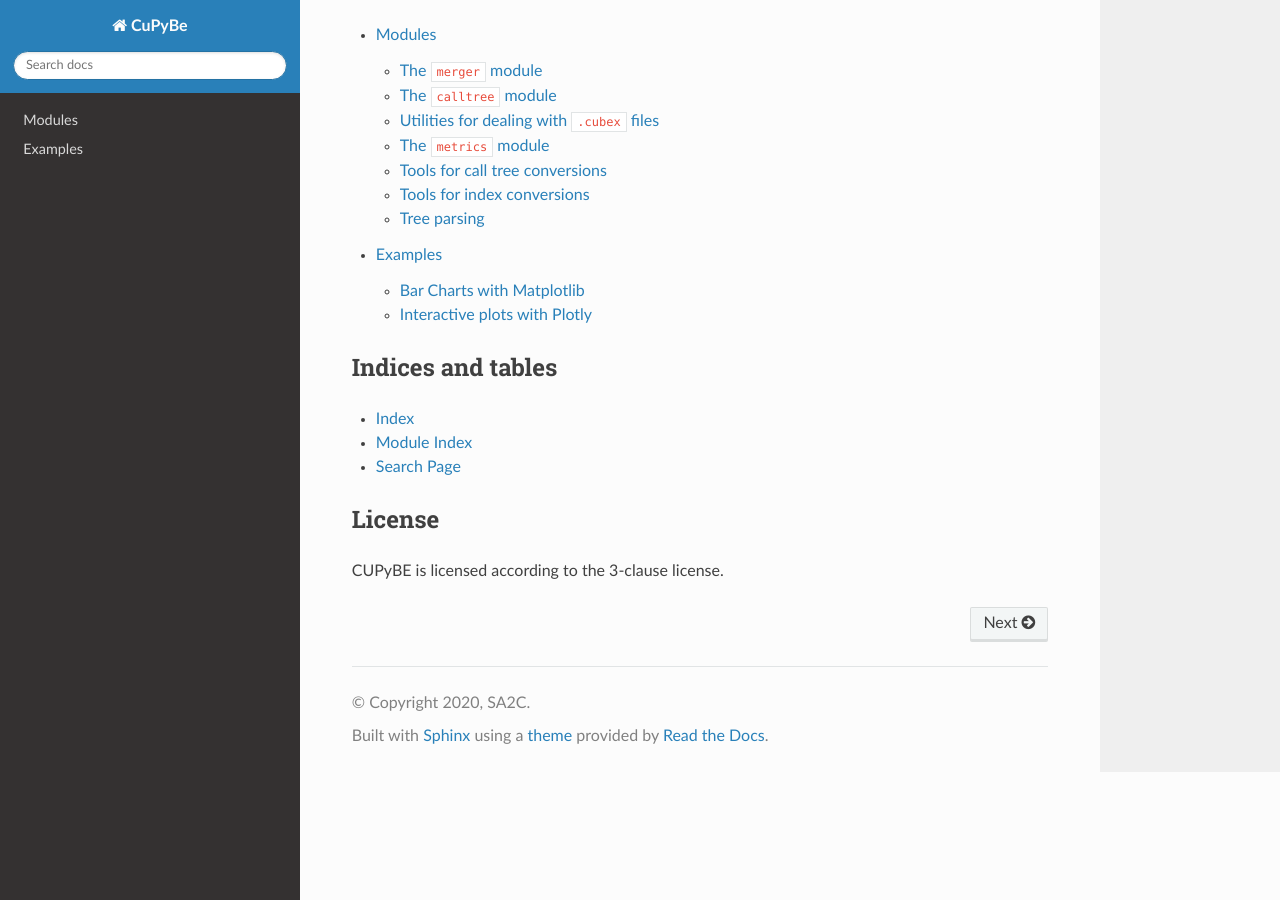
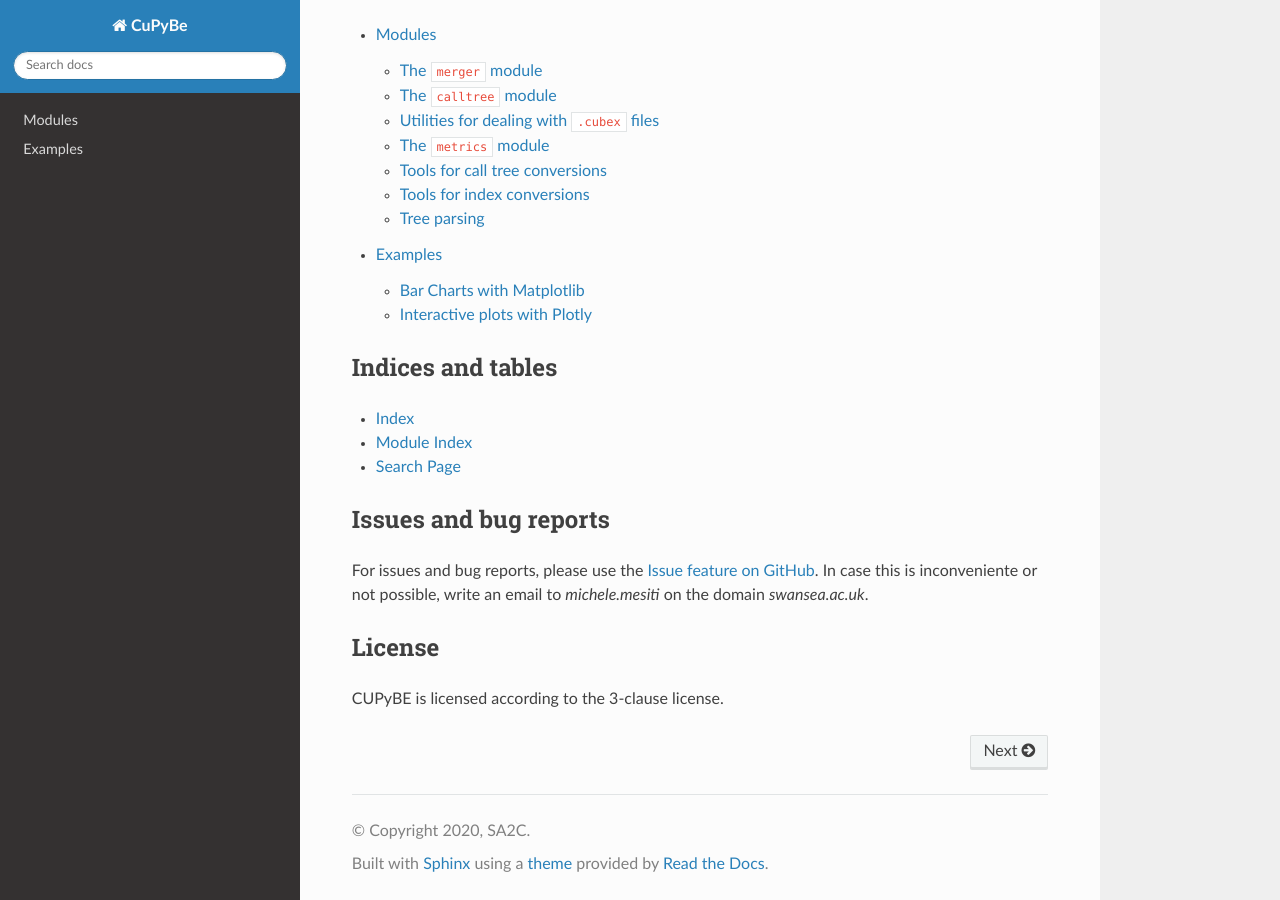
Before and after one commit to sa2c/cupybe, a Sphinx documentation site: the page built from docs/index.rst, in a window 1280 px wide and 900 px high, scrolled down 768 px. Built offline with Sphinx 7.4.7 and the Read the Docs theme 2.0.0, drawn with Linux system fonts in a browser that asks for light colours.

Commit message:
Update index.rst
added pointers for issues and bug reports.

```diff
--- a/docs/index.rst
+++ b/docs/index.rst
@@ -59,6 +59,11 @@ Indices and tables
 * :ref:`modindex`
 * :ref:`search`
 
+Issues and bug reports
+++++++++++++++++++++++
+For issues and bug reports, please use the `Issue feature on GitHub <https://github.com/sa2c/cupybe/issues>`_.
+In case this is inconveniente or not possible, write an email to `michele.mesiti` on the domain `swansea.ac.uk`.
+
 License
 +++++++
 
```
